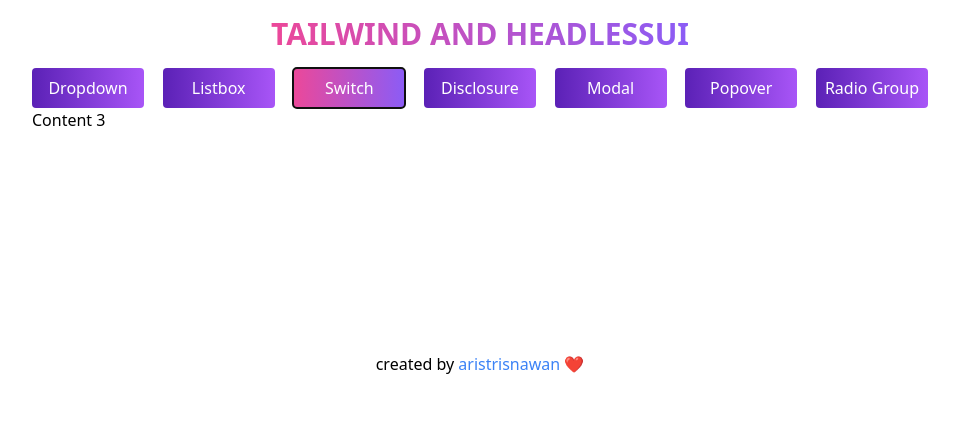
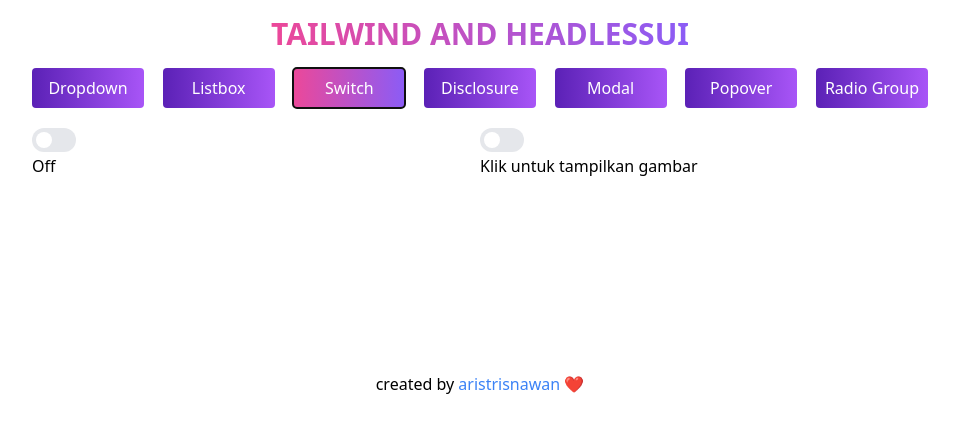
Before and after one commit to aristrisnawan/tailwind-headlessui, a React (Create React App) app: page / in a window 1280 px wide. Both pictures are taken after a click on the tab "Switch". Shown: the top 432 px of the page, without its empty margins (160-1119 px from the left). Built offline with nearby package versions, Linux system fonts and the light colour scheme.

Commit message:
Add switch component

```diff
--- /dev/null
+++ b/src/components/SwitchCompnent.js
@@ -0,0 +1,57 @@
+import React, { useState } from "react";
+import { Switch } from "@headlessui/react";
+
+export default function SwitchCompnent() {
+  const [enabled, setEnabled] = useState(false);
+  const [active, setActive] = useState(false);
+  return (
+    <div className="mt-5">
+      <div className="grid grid-cols-2">
+        <div>
+          <Switch
+            checked={enabled}
+            onChange={setEnabled}
+            className={`${
+              enabled ? "bg-blue-600" : "bg-gray-200"
+            } relative inline-flex items-center h-6 rounded-full w-11`}
+          >
+            <span className="sr-only">Enable notifications</span>
+            <span
+              className={`${
+                enabled ? "translate-x-6" : "translate-x-1"
+              } inline-block w-4 h-4 transform bg-white rounded-full`}
+            />
+          </Switch>
+          <p>{enabled ? "On" : "Off"}</p>
+        </div>
+        <div>
+          <Switch
+            checked={active}
+            onChange={setActive}
+            className={`${
+              active ? "bg-blue-600" : "bg-gray-200"
+            } relative inline-flex items-center h-6 rounded-full w-11`}
+          >
+            <span className="sr-only">Enable notifications</span>
+            <span
+              className={`${
+                active ? "translate-x-6" : "translate-x-1"
+              } inline-block w-4 h-4 transform bg-white rounded-full`}
+            />
+          </Switch>
+          <p>
+            {active ? (
+              <img
+                src="https://images.unsplash.com/photo-1640645295770-9b4adb646677?ixlib=rb-1.2.1&ixid=MnwxMjA3fDB8MHxlZGl0b3JpYWwtZmVlZHwyNXx8fGVufDB8fHx8&auto=format&fit=crop&w=500&q=60"
+                alt=""
+                className=" h-44 mt-2 rounded"
+              />
+            ) : (
+              "Klik untuk tampilkan gambar"
+            )}
+          </p>
+        </div>
+      </div>
+    </div>
+  );
+}
--- a/src/components/TabComponent.js
+++ b/src/components/TabComponent.js
@@ -5,6 +5,7 @@
 import PopoverComponent from "./PopoverComponent";
 import DropdownComponent from "./DropdownComponent";
 import ListboxComponent from "./ListboxComponent";
+import SwitchCompnent from "./SwitchCompnent";
 
 export default function TabComponent() {
   return (
@@ -82,7 +83,9 @@
           <Tab.Panel>
             <ListboxComponent />
           </Tab.Panel>
-          <Tab.Panel>Content 3</Tab.Panel>
+          <Tab.Panel>
+            <SwitchCompnent />
+          </Tab.Panel>
           <Tab.Panel>
             <DisclosureComponent />
           </Tab.Panel>
```
